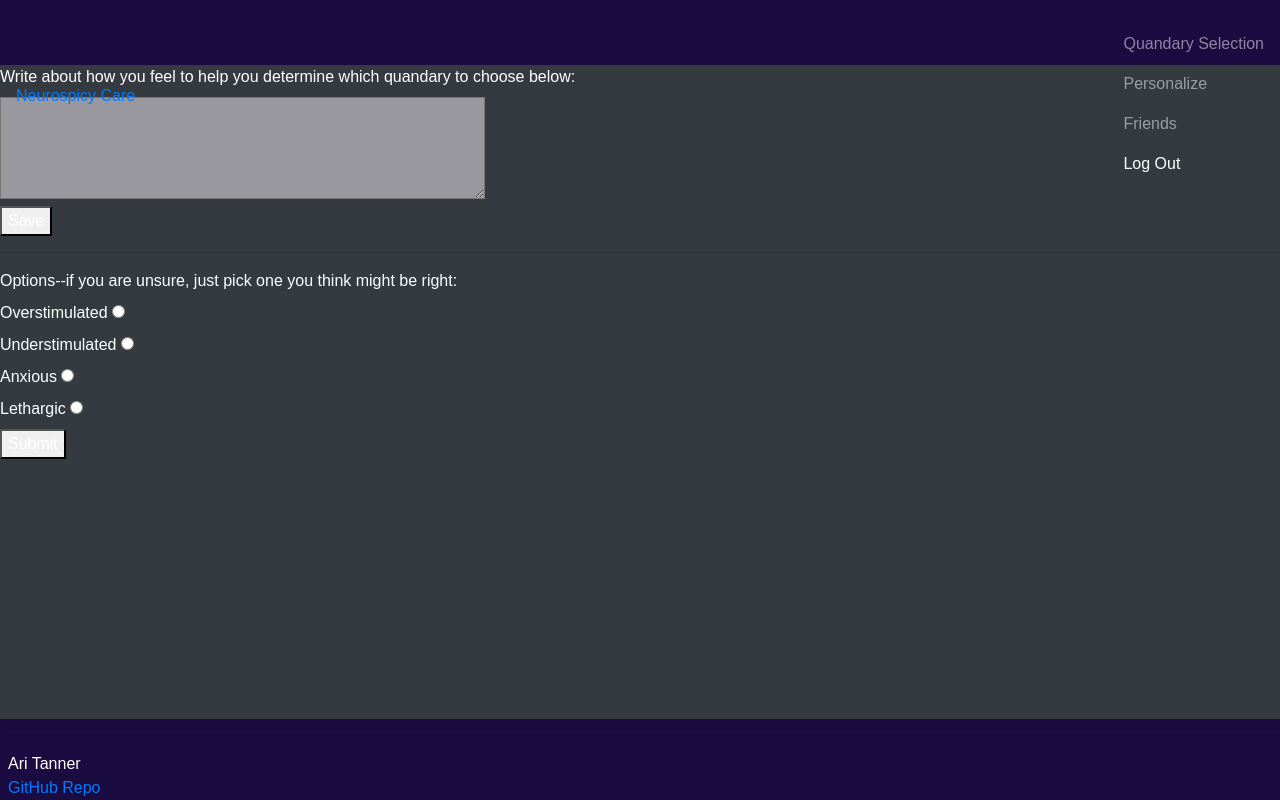
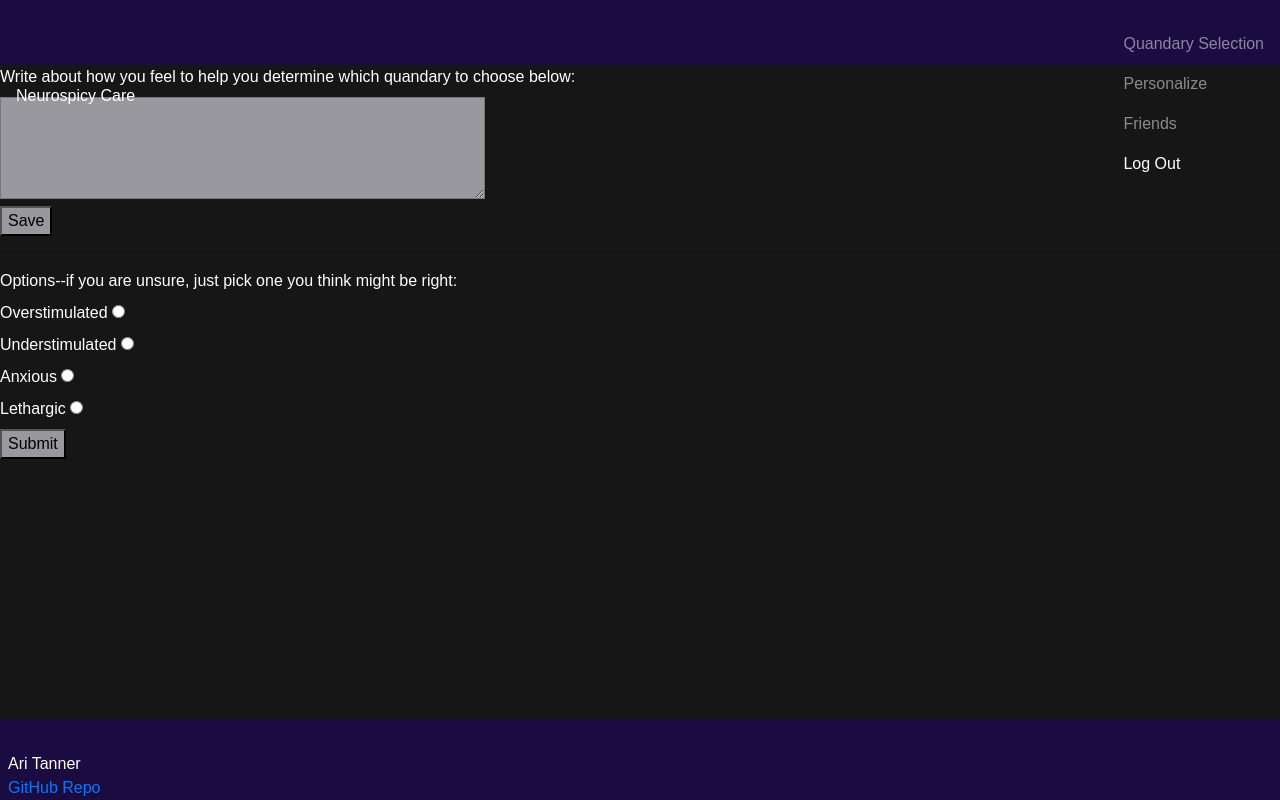
Before and after one commit to AmazingAnt8/startup, a plain HTML site: page quandary_selection.html in a window 1280 px wide. Drawn offline with nearby package versions, Linux system fonts and the light colour scheme.

Commit message:
I don't really like css

```diff
--- a/quandary_selection.css
+++ b/quandary_selection.css
@@ -1,43 +1,15 @@
-/* This is a site for neurodivergent people--following dyslexia-friendly style guide: https://www.bdadyslexia.org.uk/advice/employers/creating-a-dyslexia-friendly-workplace/dyslexia-friendly-style-guide#:~:text=Readable%20fonts,%2F%2016%2D19%20px */
-
-* {
-    font-family: /*"Comic Sans MS", "Comic Sans",*/ arial, sans-serif;
-    box-sizing: border-box;
-    color: white;
-
-}
-
-html {
-    height: 100vh;
-}
-
-body {
-    margin: 0;
-    display: flex;
-    flex-direction: column;
-    height: 100vh;
-    background-color: black;
-}
-
-header {
-    flex: 0 80px;
-    background-color: rgb(26, 11, 65);
-    padding-left: 0.5em;
-}
-
-main {
-    display: flex;
-    flex-direction: column;
-    height: 100vh;
-}
-
 textarea {
     color: black;
     background-color:rgb(153, 152, 158);
 }
 
-footer {
-    flex: 0 30px;
-    background-color: rgb(26, 11, 65);
-    padding-left: 0.5em;
+.radio {
+    align-items: flex-start;
+    color: red;
+    /*this doesn't seem to be doing anything. how do I edit the radio buttons and put the button on the left?*/
 }
+
+/*.nav-item {
+    flex-direction: row;
+    color: red;
+}*/
--- a/quandary_selection.html
+++ b/quandary_selection.html
@@ -2,6 +2,7 @@
 <html lang="eng">
     <head>
         <title>Quandary Selection</title>
+        <link rel="stylesheet" href="style.css">
         <link rel="stylesheet" href="quandary_selection.css">
         <link rel="stylesheet" href="https://cdn.jsdelivr.net/npm/bootstrap@4.3.1/dist/css/bootstrap.min.css" integrity="sha384-ggOyR0iXCbMQv3Xipma34MD+dH/1fQ784/j6cY/iJTQUOhcWr7x9JvoRxT2MZw1T" crossorigin="anonymous">
 
@@ -12,7 +13,7 @@
         <body class="bg-dark text-light">
             <header class="container-fluid">
               <nav class="navbar fixed-top navbar-dark">
-                <a class="navbar-item" href="#">Neurospicy Care</a>
+                <a class="navbar-item">Neurospicy Care</a>
                 <menu class="navbar-nav">
                   <li class="nav-item">
                     <a class="nav-link" href="quandary_selection.html">Quandary Selection</a>
@@ -57,18 +58,22 @@
                 <!--I'm going to have to figure out how to have a variable number of these with variable names-->
                 <!--(I hope that's possible)-->
                 <!--These are just placeholder suggestions for now-->
+                <div class="radio">
                     <label for="radio1">Overstimulated</label>
                     <input type="radio" id="radio1" name="varRadio" value="radio1" />
-                <br />
+                </div>
+                <div class="radio">
                     <label for="radio2">Understimulated</label>
                     <input type="radio" id="radio2" name="varRadio" value="radio2" />
-                <br />
+                </div>
+                <div class="radio">
                     <label for="radio3">Anxious</label>
                     <input type="radio" id="radio3" name="varRadio" value="radio3" />
-                <br />
+                </div>
+                <div class="radio">
                     <label for="radio4">Lethargic</label>
                     <input type="radio" id="radio4" name="varRadio" value="radio4" />
-                <br />
+                </div>
                 <button type="submit">Submit</button>
             </form>
           </main>
--- /dev/null
+++ b/style.css
@@ -0,0 +1,44 @@
+/* This is a site for neurodivergent people--following dyslexia-friendly style guide: https://www.bdadyslexia.org.uk/advice/employers/creating-a-dyslexia-friendly-workplace/dyslexia-friendly-style-guide#:~:text=Readable%20fonts,%2F%2016%2D19%20px */
+
+* {
+    font-family: /*"Comic Sans MS", "Comic Sans",*/ arial, sans-serif;
+    box-sizing: border-box;
+    color: white;
+
+}
+
+html {
+    height: 100vh;
+}
+
+body {
+    margin: 0;
+    display: flex;
+    flex-direction: column;
+    height: 100vh;
+
+}
+
+header {
+    flex: 0 80px;
+    background-color: rgb(26, 11, 65);
+    padding-left: 0.5em;
+}
+
+button {
+    color: black;
+    background-color: rgb(153, 152, 158);
+}
+
+main {
+    display: flex;
+    flex-direction: column;
+    height: 100vh;
+    background-color: rgb(23, 22, 22);
+}
+
+footer {
+    flex: 0 30px;
+    background-color: rgb(26, 11, 65);
+    padding-left: 0.5em;
+}
```
Also changed, not shown: index.css (added, +13 -0 lines), index.html (+6 -2 lines), 1 other file. Lines whose indentation alone changed are shown as unchanged.
